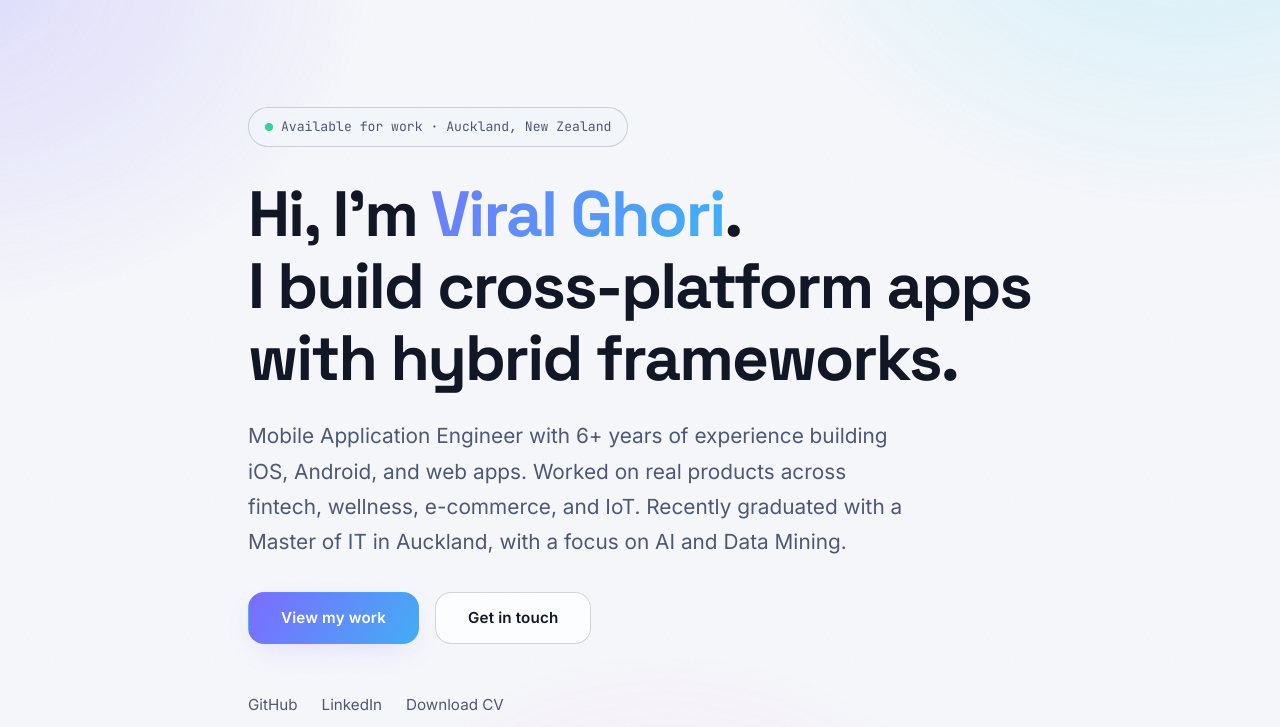
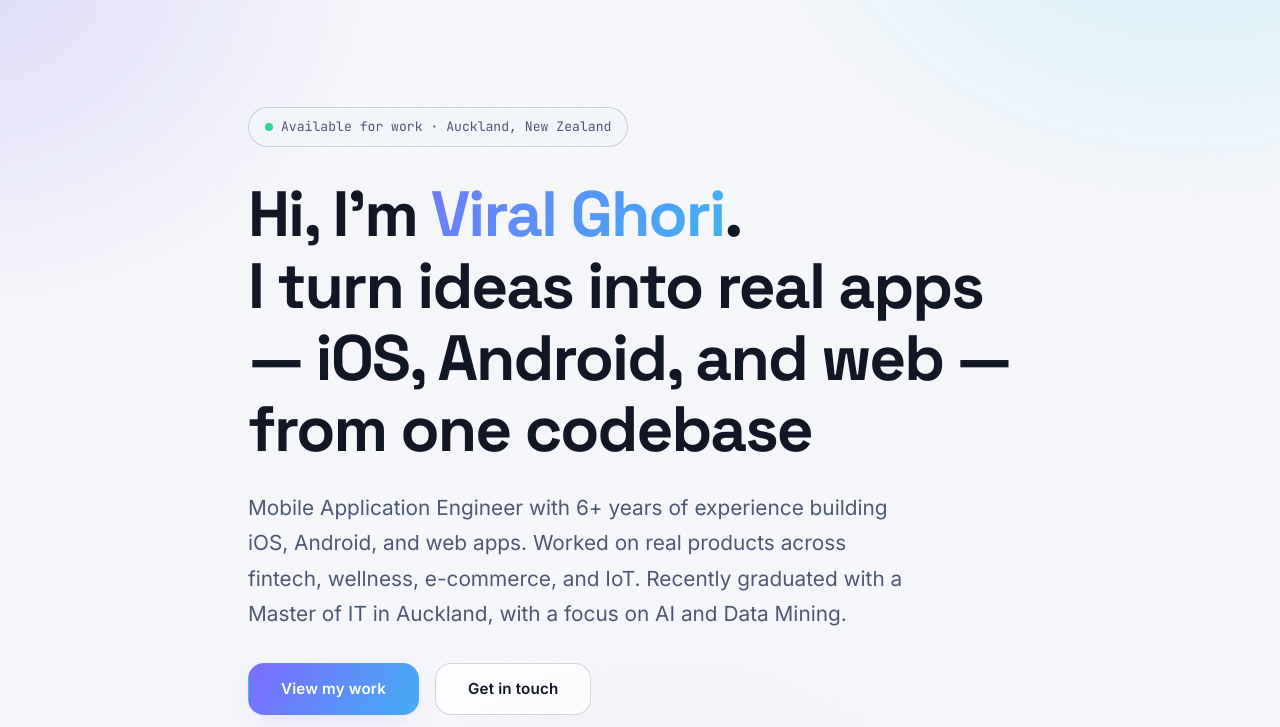
Before and after one commit to lathiya18197/portfolio, a plain HTML site: page index.html in a window 1280 px wide. Shown: the part 73-800 px from the top of the page. Drawn offline with Linux system fonts and the light colour scheme.

Commit message:
Minor change

```diff
--- a/index.html
+++ b/index.html
@@ -87,7 +87,7 @@
         </p>
         <h1 class="hero-title" id="hero-heading">
           Hi, I'm <span class="gradient-text">Viral Ghori</span>.<br />
-          I build cross-platform apps with hybrid frameworks.
+          I turn ideas into real apps — iOS, Android, and web — from one codebase
         </h1>
         <p class="hero-subtitle">
           Mobile Application Engineer with 6+ years of experience building iOS, Android, and web apps.
```
